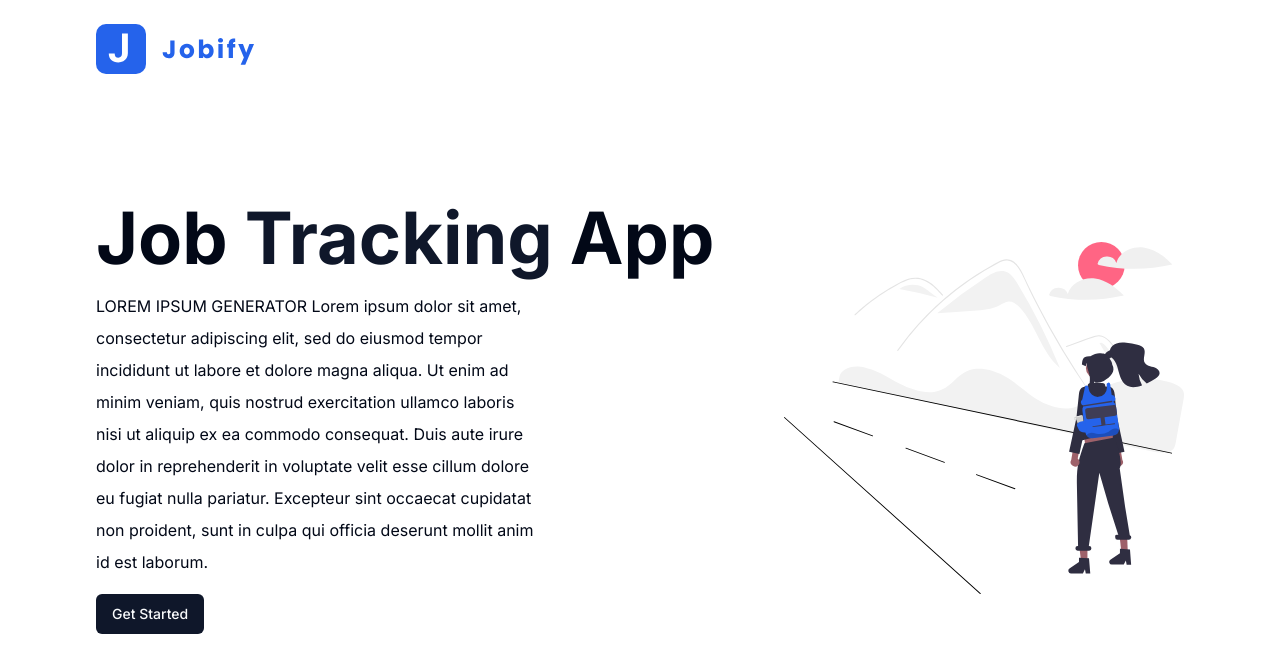
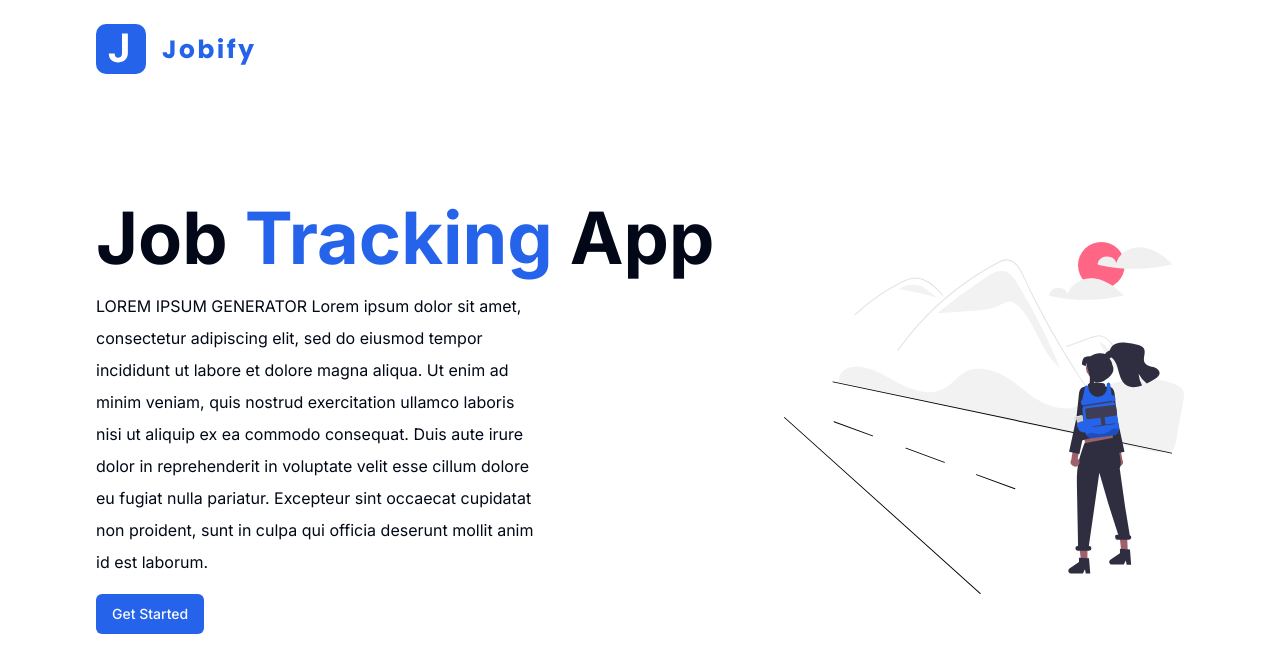
Before and after one commit to Nicholas-V/jobify-tutorial, a Next.js app: page / in a window 1280 px wide. Shown: the top 672 px of the page. Built offline with nearby package versions, Linux system fonts and the light colour scheme.

Commit message:
changing background

```diff
--- a/app/globals.css
+++ b/app/globals.css
@@ -10,7 +10,7 @@
       --card-foreground: 222.2 84% 4.9%;
       --popover: 0 0% 100%;
       --popover-foreground: 222.2 84% 4.9%;
-      --primary: 222.2 47.4% 11.2%;
+      --primary: 221.2 83.2% 53.3%;
       --primary-foreground: 210 40% 98%;
       --secondary: 210 40% 96.1%;
       --secondary-foreground: 222.2 47.4% 11.2%;
@@ -22,13 +22,8 @@
       --destructive-foreground: 210 40% 98%;
       --border: 214.3 31.8% 91.4%;
       --input: 214.3 31.8% 91.4%;
-      --ring: 222.2 84% 4.9%;
+      --ring: 221.2 83.2% 53.3%;
       --radius: 0.5rem;
-      --chart-1: 12 76% 61%;
-      --chart-2: 173 58% 39%;
-      --chart-3: 197 37% 24%;
-      --chart-4: 43 74% 66%;
-      --chart-5: 27 87% 67%;
     }
 
     .dark {
--- a/app/layout.tsx
+++ b/app/layout.tsx
@@ -2,6 +2,7 @@ import type {Metadata} from "next";
 import {Inter} from "next/font/google";
 import "./globals.css";
 import {ClerkProvider} from "@clerk/nextjs";
+import Providers from "@/app/providers";
 
 const inter = Inter({subsets: ["latin"]});
 
@@ -17,8 +18,10 @@ export default function RootLayout({
 }) {
     return (
         <ClerkProvider>
-            <html lang="en">
-            <body className={inter.className}>{children}</body>
+            <html lang="en" suppressHydrationWarning>
+            <body className={inter.className}>
+            <Providers>{children}</Providers>
+            </body>
             </html>
         </ClerkProvider>
     );
--- /dev/null
+++ b/app/providers.tsx
@@ -0,0 +1,11 @@
+'use client'
+import {ThemeProvider} from "@/components/theme-provider";
+
+function Providers({children}: { children: React.ReactNode }) {
+    return <>
+        <ThemeProvider attribute="class" defaultTheme="system" enableSystem
+                       disableTransitionOnChange>{children}</ThemeProvider>
+    </>
+}
+
+export default Providers;
--- /dev/null
+++ b/components/theme-provider.tsx
@@ -0,0 +1,9 @@
+'use client';
+
+import * as React from 'react';
+import { ThemeProvider as NextThemesProvider } from 'next-themes';
+import { type ThemeProviderProps } from 'next-themes/dist/types';
+
+export function ThemeProvider({ children, ...props }: ThemeProviderProps) {
+    return <NextThemesProvider {...props}>{children}</NextThemesProvider>;
+}
```
